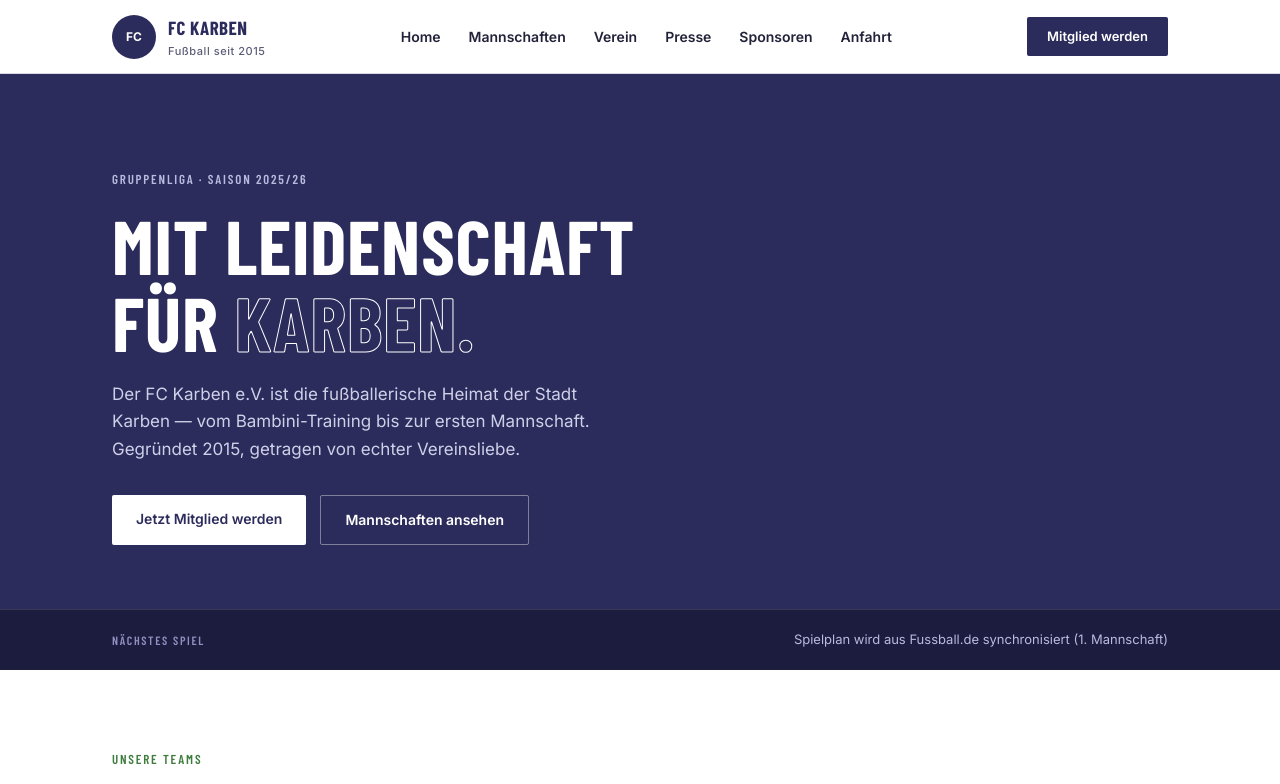
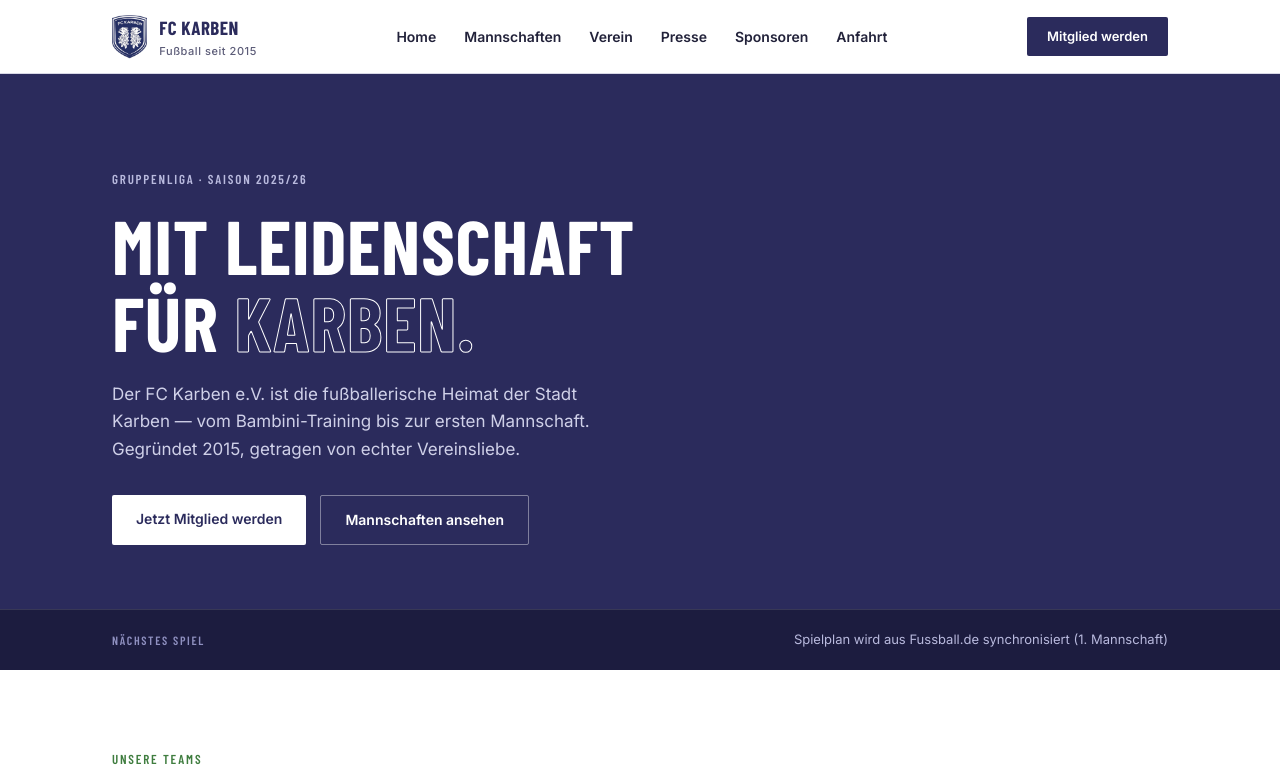
Before and after one commit to crypt32dll/fc-karben, a Next.js app: page / in a window 1280 px wide. Shown: the top 784 px of the page. Built offline with nearby package versions, Linux system fonts and the light colour scheme; no server answers; what tslog would draw is missing.

Commit message:
Replace text logo with image logo in SiteHeader component for improved branding

```diff
--- a/src/components/layout/SiteHeader.tsx
+++ b/src/components/layout/SiteHeader.tsx
@@ -1,3 +1,4 @@
+import Image from 'next/image'
 import Link from 'next/link'
 
 const nav = [
@@ -14,9 +15,14 @@ export function SiteHeader() {
     <header className="sticky top-0 z-50 border-b border-line bg-white">
       <div className="mx-auto flex max-w-[1120px] items-center justify-between px-8 py-3.5">
         <Link href="/" className="flex items-center gap-3">
-          <div className="flex h-11 w-11 items-center justify-center rounded-full bg-navy text-xs font-bold text-white">
-            FC
-          </div>
+          <Image
+            src="/logo.png"
+            alt="FC Karben"
+            width={44}
+            height={55}
+            className="h-11 w-auto"
+            priority
+          />
           <div>
             <div className="font-display text-[19px] font-bold uppercase tracking-wide text-navy">
               FC Karben
```
